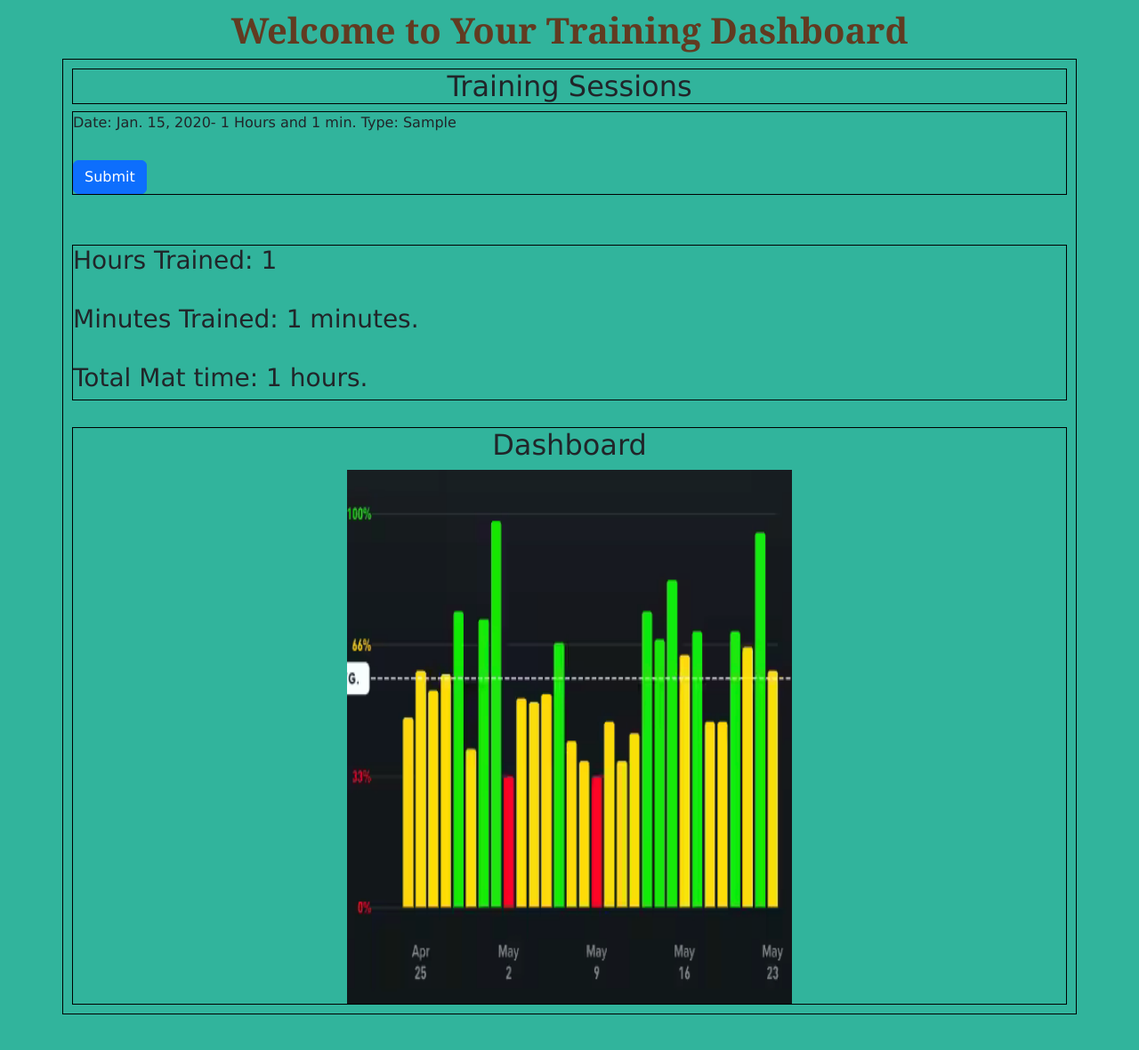
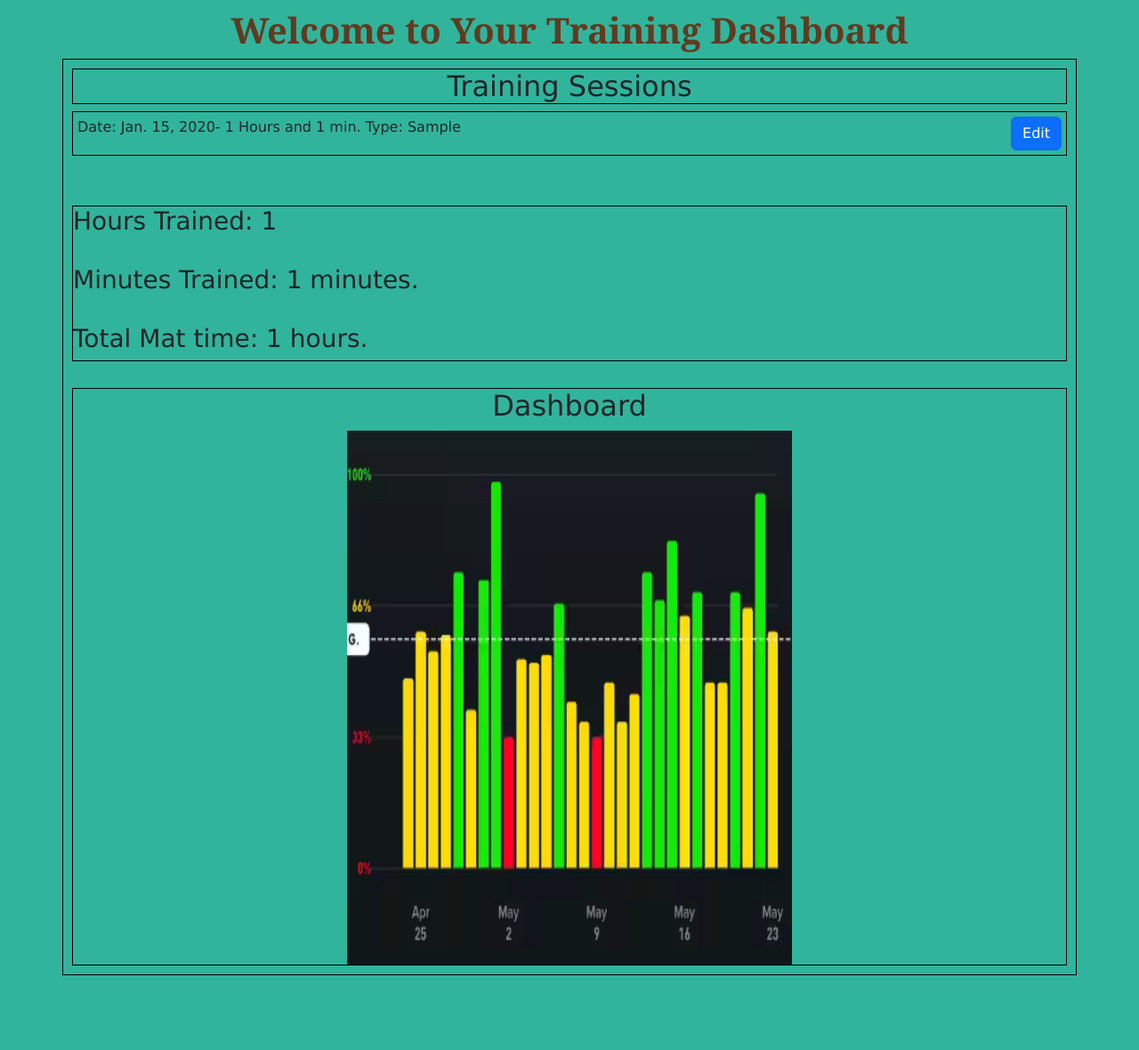
Before and after one commit to Ramanujiggy/Journada, a Django app: page /users/dashboard/ in a window 1280 px wide. Shown: the part 74-1254 px from the top of the page at 89% size. After the commit the page ends 1170 px from the top, so only its background shows below. Run offline with Django 5.2, Linux system fonts and the light colour scheme; a user stored in the database is signed in; tables that the repository leaves empty hold one stand-in row (values such as "Sample post"); some libraries are stand-ins or nearby versions.

Commit message:
editing view training logs

```diff
--- a/static/css/main.css
+++ b/static/css/main.css
@@ -141,13 +141,19 @@ ul {
 
 }
 
+#training-session {
+    display: flex;
+    justify-content: space-between;
+    padding: 5px;
+}
+
 #weekly-training {
     text-align: center;
     border: 1px solid #000;
     margin-top: 30px;
+}
 
 
-}
 
 #form-hours-trained {
     width: 120px
--- a/templates/view_training_logs.html
+++ b/templates/view_training_logs.html
@@ -32,12 +32,12 @@
                   {% for session in sessions %}
                       <li class="list-item" id="training-session">
                           <!-- Display session information here -->
-                          Date: {{ session.date }}-
+                          <div>Date: {{ session.date }}-
                           {{ session.hours_trained }} Hours and {{ session.minutes_trained }} min.
-                          Type: {{ session.grappling_type }}
+                          Type: {{ session.grappling_type }}</div>
                           <!-- Add more session details as needed -->
-                          <div class="form-group" id="form-btn-submit-time">
-                            <button type="edit" class="btn btn-primary">Submit</button>
+                          <div class="form-group" id="form-btn-edit-time">
+                            <button type="submit" class="btn btn-primary">Edit</button>
                          </div>
                       </li>
                   {% empty %}
```
